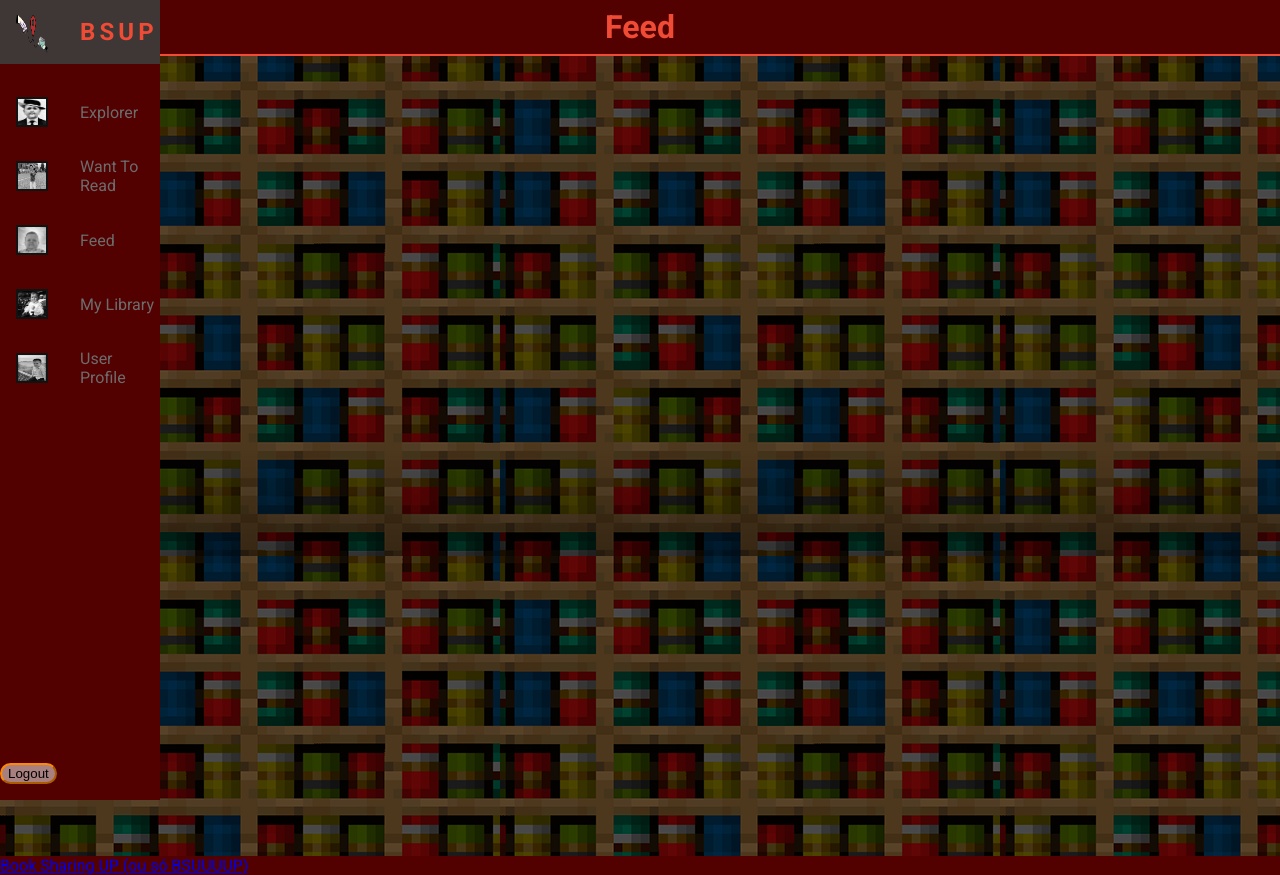
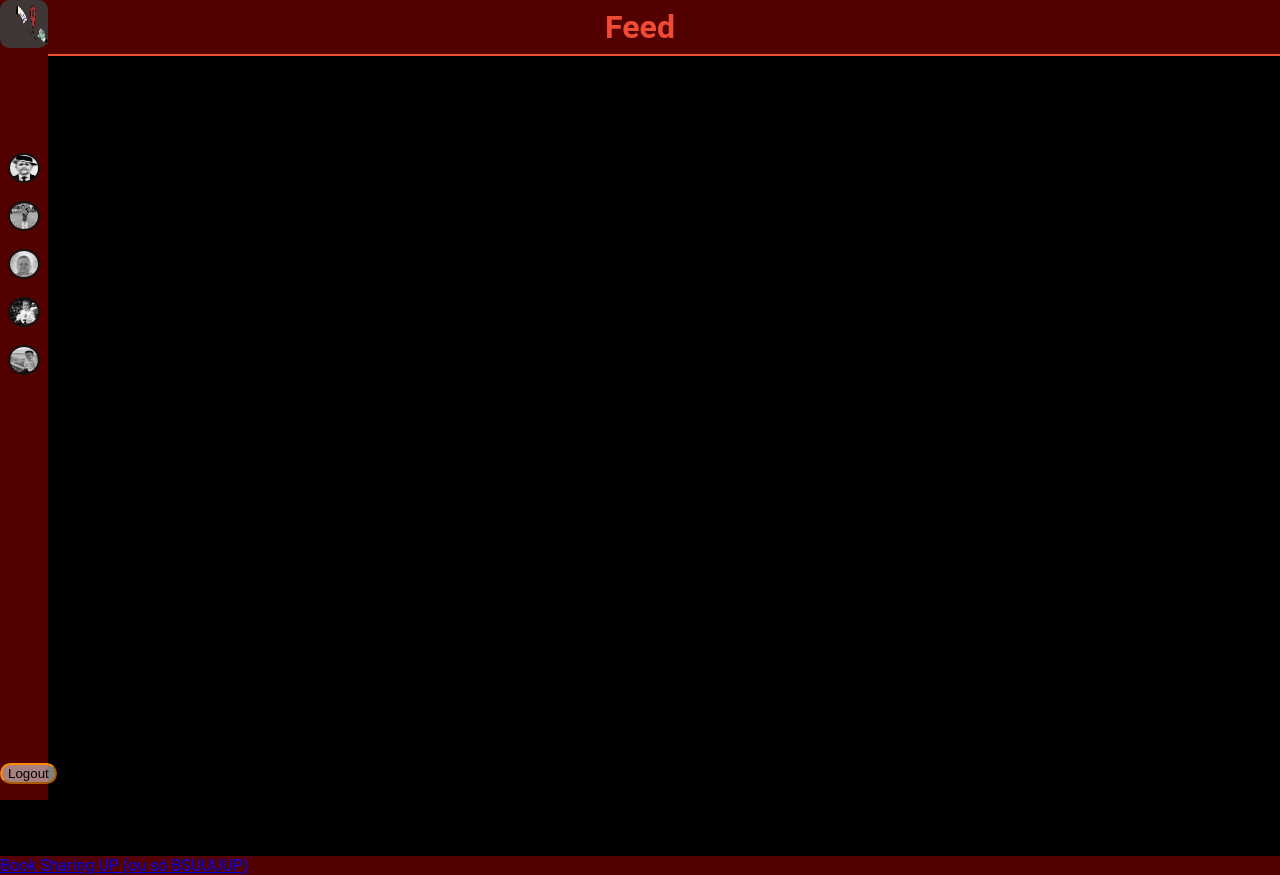
Before and after one commit to DiogoMendesss/BookShareUP, a PHP site: page /feed.php in a window 1280 px wide. Run offline with PHP 8.4, Linux system fonts and the light colour scheme; the visitor is signed in with stand-in values (Sample User, id 1); data comes from the database, SQL or seed files in the repository; both versions use the stored data as it was after the commit.

Commit message:
barra nova foleira pa foleirisisisisisisisisisisiisis bring minecraft back

```diff
--- a/css/header.css
+++ b/css/header.css
@@ -1,5 +1,6 @@
 header {
     background-color: var(--dark-primary);
+    width: 100vw;
 }
 header h1 {
     color: var(--accent-color1);
@@ -23,6 +24,7 @@ header h1 {
 
 .navbar {
     position: fixed;
+    /* background: linear-gradient(to right, black, transparent); */
     background-color: var(--dark-primary);
     transition: 200ms ease; /* smooth the width extension */
     z-index: 99;
@@ -41,6 +43,7 @@ header h1 {
 }
 .nav-item {
     width: 100%;
+    /* transition: 600ms ease; smooth the width extension */
 }
 .nav-item:last-child {
     margin-top: auto; /* adjust (make as big as possible) the Logout button to the bottom */
@@ -51,45 +54,55 @@ header h1 {
     width: 30px;
     height: 30px;
     min-width: 2rem;
-    margin: 0 1rem;
+    margin-left: 0.5rem;
+    border-radius: 50%;
     border: 2px double var(--dark-primary);
+    transition: transform 300ms ease;
 }
 .nav-link { /* icons and links*/
-    height: 4rem;   /* vertical spacing of the icons */
+
     display: flex;
     align-items: center;
     color: var(--accent-color1);
     text-decoration: none;  /* remove defaults like underline */
     filter: grayscale(100%); /* opacity(0.7);  /* hue-rotate(20); /* icon default: B&W */
-    transition: var(--transition-speed) /* ~600ms */
+    transition: var(--transition-speed) ease /* ~600ms */
 }
 .link-text {
-    display: none; /* hidden by default when not hovered on */
-    margin-left: 1rem;
+    display: inline; /* hidden by default when not hovered on */
+    margin-left: 0;
+    text-align: center;
+    background-color: var(--dark-primary);
+    padding: 0.7rem;
+    white-space: nowrap; /* prevent text from wrapping */
+    border-radius: 1.7rem 1.7rem 1.7rem 1.7rem;
+    opacity: 0;
+    transform: translateX(-2rem);
+    transition: opacity 300ms, transform 300ms ease;
 }
 
-.nav-link:hover {
-    filter: grayscale(0%); /* opacity(1); */
-    background: var(--dark-secondary);
+.nav-link:hover img {
+    transform: scale(1.15);
 }
+
+
 .logo {
     font-weight: bold;
     text-transform: uppercase;
-    margin-bottom: 1rem;
     text-align: center;
     color: var(--accent-color1);
-    background: var(--dark-primary);
+    /* background: var(--dark-primary); */
     font-size: 1.5rem;
     letter-spacing: 0.3ch;
     width: 100%;
 }
 .logo img {
-    width: 30px;
-    height: 45px;
+    width: 4rem;
+    height: 3rem;
     min-width: 2rem;
     margin: 0 1rem;
     transform: rotate(0deg);
-    transition: transform 800ms;
+    transition: transform 500ms ease;
 }
 .navbar:hover .logo img {
     transform: rotate(-180deg);
@@ -99,15 +112,27 @@ header h1 {
 @media only screen and (min-width: 600px) {
     .navbar {
         top: 0;
-        width: 4rem;
-        height: 100vh;
+        width: 3rem;
+        height: 100%;
     }
     .navbar:hover {
-        width: 10rem;
+        /* width: 10rem; */
     }
-    .navbar:hover .link-text {   /* show nav-item labels on hover */
-        display: inline;
-        transition: opacity var(--transition-speed);
+    .logo {
+        margin-bottom: 6rem;
+    }
+    .nav-link {
+        gap: 2rem;
+        height: 3rem;   /* vertical spacing of the icons */
+    }
+    .nav-item:hover .link-text {
+        opacity: 1;
+        transform: translateX(-1rem);   /* -1rem and not 0 to fix the spacing */
+    }
+    .nav-link:hover {
+        filter: grayscale(0%); /* opacity(1); */
+        background: var(--dark-secondary);
+        border-radius: 20%;
     }
 }
 
@@ -124,7 +149,9 @@ header h1 {
         flex-direction: row;
     }
     .nav-link {
-        justify-content: center;
+        /* justify-content: center; */
+        gap: 2rem;
+        max-width: 2rem;   /* vertical spacing of the icons */
     }
     main {
         margin: 0;
--- a/css/style.css
+++ b/css/style.css
@@ -1,5 +1,5 @@
 /* general style */
-@import url('https://fonts.googleapis.com/css?family=Roboto:400,700&display=swap');
+@import url('https://fonts.googleapis.com/css2?family=Poppins:wght@300;400;500;600&display=swap');
 
 :root {
     font-size: 16px;
@@ -44,27 +44,23 @@ body::-webkit-scrollbar-thumb {
 main { /* rem unit relative to font size: 16 px is the default */
     /* margin-left: 4rem; /*leave space for the navbar */
     /* padding: 1rem; */
-    /* padding-left: 4rem; */
+    /* padding: 2rem */
     /* background-image: url("../image/bookshelf2.png"); */
     /* background-color: var(--bright-primary); */
     /* border: 3px solid red; */
-    position: relative;
-    height: 100vh;
-    width: 100vw;
+    /* position: relative; */
+    min-height: 100vh;
+    min-width: 100vw;
 }
 main::before {  /* trick for adjusting the opacity */
     content: "";
-    position: absolute;
-    top: 0;
-    left: 0;
-    right: 0;
-    bottom: 0;
+    /* position: absolute; */
     background-image: url("../image/bookshelf2.png");
     opacity: 0.5; /* Adjust this value to change the opacity */
     z-index: -1;
 }
 footer {
-    /* width: 100vw; */
+    width: 100vw;
     height: min-content;
     flex-shrink: 0;
     background-color: var(--dark-primary);
@@ -119,7 +115,8 @@ input:focus {
     /* minmax() prevents the grid from letting its book-items overflow */
     grid-gap: 3rem 3rem;
     padding: 1rem;
-    padding-left: 4rem;
+    padding-left: 10vw;
+    padding-right: 10vw;
     overflow: hidden;
 
     justify-content: center;
```
Also changed, not shown: sql/bsup.db.
